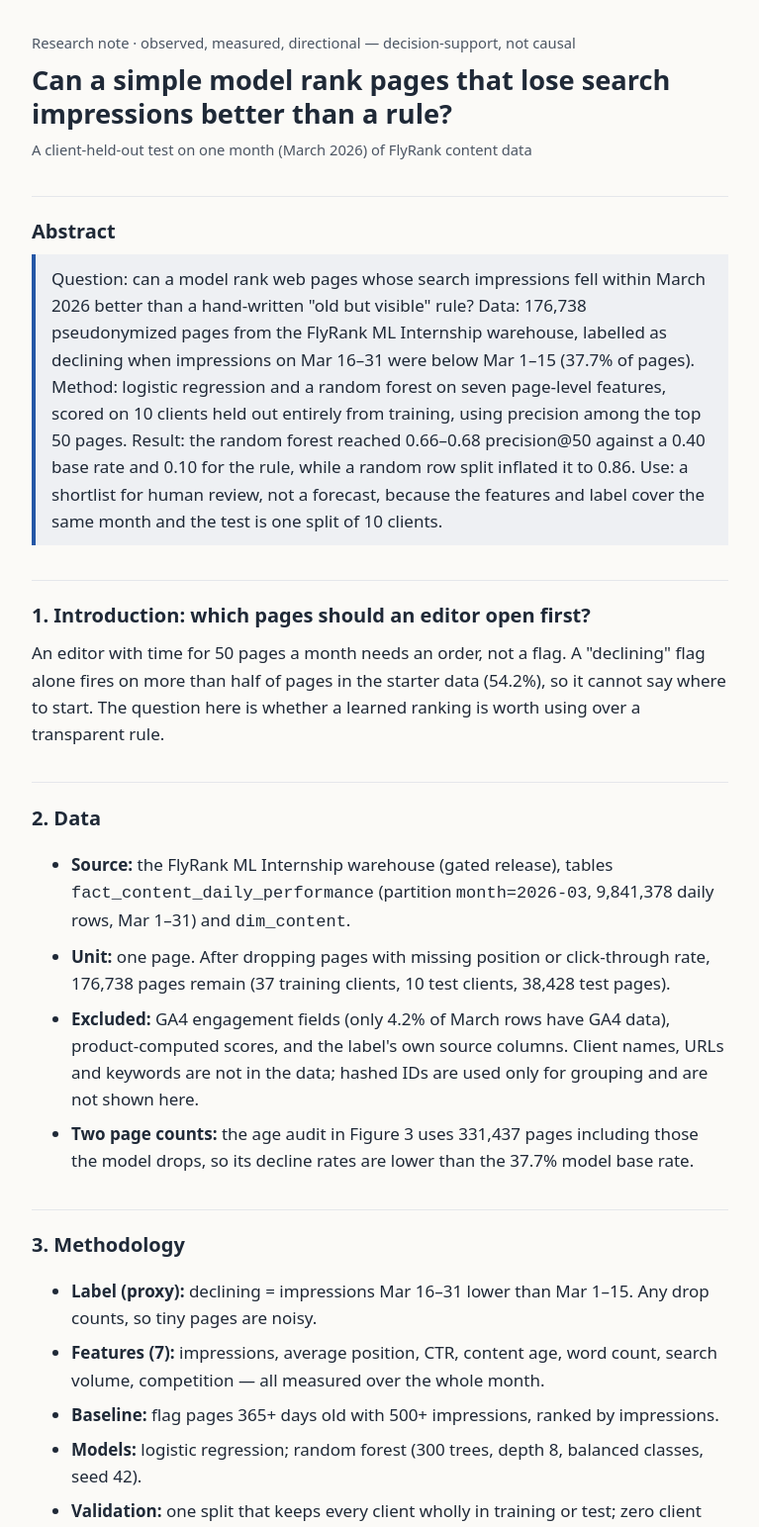
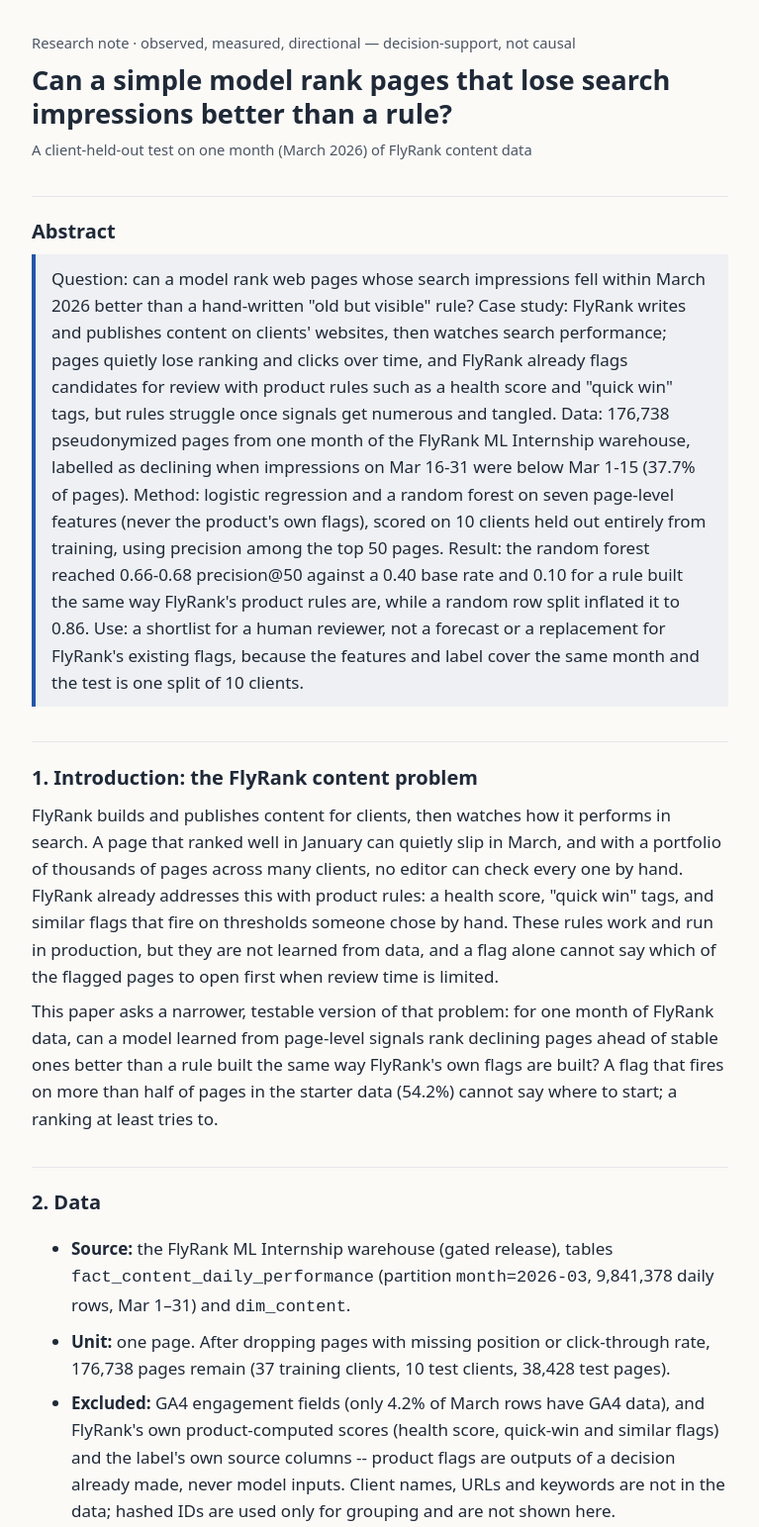
Before and after one commit to Syed-Attique/FlyRank-Internship, a plain HTML site: page docs/index.html in a window 1280 px wide. Shown: the top 1543 px of the page at 99% size, without its empty margins (256-1023 px from the left). Drawn offline with Linux system fonts and the light colour scheme.

Commit message:
Add files via upload

```diff
--- a/docs/index.html
+++ b/docs/index.html
@@ -21,15 +21,16 @@
 
 <h2>Abstract</h2>
 <div class=abs>
-<p>Question: can a model rank web pages whose search impressions fell within March 2026 better than a hand-written "old but visible" rule? Data: 176,738 pseudonymized pages from the FlyRank ML Internship warehouse, labelled as declining when impressions on Mar 16–31 were below Mar 1–15 (37.7% of pages). Method: logistic regression and a random forest on seven page-level features, scored on 10 clients held out entirely from training, using precision among the top 50 pages. Result: the random forest reached 0.66–0.68 precision@50 against a 0.40 base rate and 0.10 for the rule, while a random row split inflated it to 0.86. Use: a shortlist for human review, not a forecast, because the features and label cover the same month and the test is one split of 10 clients.</p></div>
+<p>Question: can a model rank web pages whose search impressions fell within March 2026 better than a hand-written "old but visible" rule? Case study: FlyRank writes and publishes content on clients' websites, then watches search performance; pages quietly lose ranking and clicks over time, and FlyRank already flags candidates for review with product rules such as a health score and "quick win" tags, but rules struggle once signals get numerous and tangled. Data: 176,738 pseudonymized pages from one month of the FlyRank ML Internship warehouse, labelled as declining when impressions on Mar 16-31 were below Mar 1-15 (37.7% of pages). Method: logistic regression and a random forest on seven page-level features (never the product's own flags), scored on 10 clients held out entirely from training, using precision among the top 50 pages. Result: the random forest reached 0.66-0.68 precision@50 against a 0.40 base rate and 0.10 for a rule built the same way FlyRank's product rules are, while a random row split inflated it to 0.86. Use: a shortlist for a human reviewer, not a forecast or a replacement for FlyRank's existing flags, because the features and label cover the same month and the test is one split of 10 clients.</p></div>
 
-<h2>1. Introduction: which pages should an editor open first?</h2>
-<p>An editor with time for 50 pages a month needs an order, not a flag. A "declining" flag alone fires on more than half of pages in the starter data (54.2%), so it cannot say where to start. The question here is whether a learned ranking is worth using over a transparent rule.</p>
+<h2>1. Introduction: the FlyRank content problem</h2>
+<p>FlyRank builds and publishes content for clients, then watches how it performs in search. A page that ranked well in January can quietly slip in March, and with a portfolio of thousands of pages across many clients, no editor can check every one by hand. FlyRank already addresses this with product rules: a health score, "quick win" tags, and similar flags that fire on thresholds someone chose by hand. These rules work and run in production, but they are not learned from data, and a flag alone cannot say which of the flagged pages to open first when review time is limited.</p>
+<p>This paper asks a narrower, testable version of that problem: for one month of FlyRank data, can a model learned from page-level signals rank declining pages ahead of stable ones better than a rule built the same way FlyRank's own flags are built? A flag that fires on more than half of pages in the starter data (54.2%) cannot say where to start; a ranking at least tries to.</p>
 
 <h2>2. Data</h2>
 <ul><li><b>Source:</b> the FlyRank ML Internship warehouse (gated release), tables <code>fact_content_daily_performance</code> (partition <code>month=2026-03</code>, 9,841,378 daily rows, Mar 1–31) and <code>dim_content</code>.</li>
 <li><b>Unit:</b> one page. After dropping pages with missing position or click-through rate, 176,738 pages remain (37 training clients, 10 test clients, 38,428 test pages).</li>
-<li><b>Excluded:</b> GA4 engagement fields (only 4.2% of March rows have GA4 data), product-computed scores, and the label's own source columns. Client names, URLs and keywords are not in the data; hashed IDs are used only for grouping and are not shown here.</li>
+<li><b>Excluded:</b> GA4 engagement fields (only 4.2% of March rows have GA4 data), and FlyRank's own product-computed scores (health score, quick-win and similar flags) and the label's own source columns -- product flags are outputs of a decision already made, never model inputs. Client names, URLs and keywords are not in the data; hashed IDs are used only for grouping and are not shown here.</li>
 <li><b>Two page counts:</b> the age audit in Figure 3 uses 331,437 pages including those the model drops, so its decline rates are lower than the 37.7% model base rate.</li></ul>
 
 <h2>3. Methodology</h2>
@@ -57,7 +58,7 @@
 <h2>6. Ranked recommendations</h2>
 <ol><li><b>Use the model's top-ranked pages as a review shortlist, with a human check first.</b> About 1 in 3 of the top 50 did not decline, and sub-1 positions or single-impression pages need manual checks.</li>
 <li><b>Review CTR and snippet on well-ranked, low-CTR pages, largest impressions first.</b> CTR falls from 1.17% at positions 1–3 to 0.20% at 21+. The rule flagged 104,091 of 176,738 pages (59%), so it needs ordering; sorting by impressions is an untested proposal.</li>
-<li><b>Do not use "old and visible" alone as a refresh trigger.</b> It scored 0.10 against a 0.40 base rate.</li>
+<li><b>Do not use "old and visible" alone as a refresh trigger, and do not retire FlyRank's existing flags on this result.</b> The rule scored 0.10 against a 0.40 base rate, but this is one proxy label on one month; it tests whether a model can beat a rule of that shape, not whether FlyRank's production flags underperform.</li>
 <li><b>Before relying on it, re-test with features from before the label window, on a later month.</b> Retrain if the base rate drifts far from 0.38 or precision@50 falls clearly below 0.55.</li></ol>
 <p class=mu>Playbook output: 5,448 pages for refresh review and 104,091 for snippet checks out of 176,738; never automate edits from this queue.</p>
 
```
